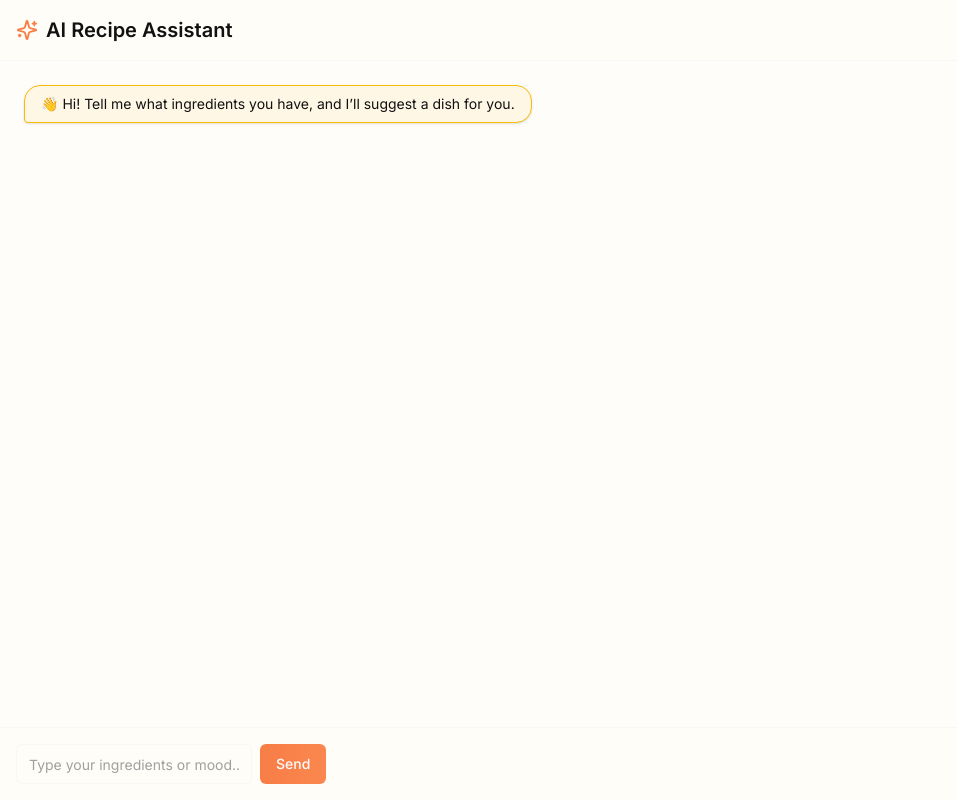
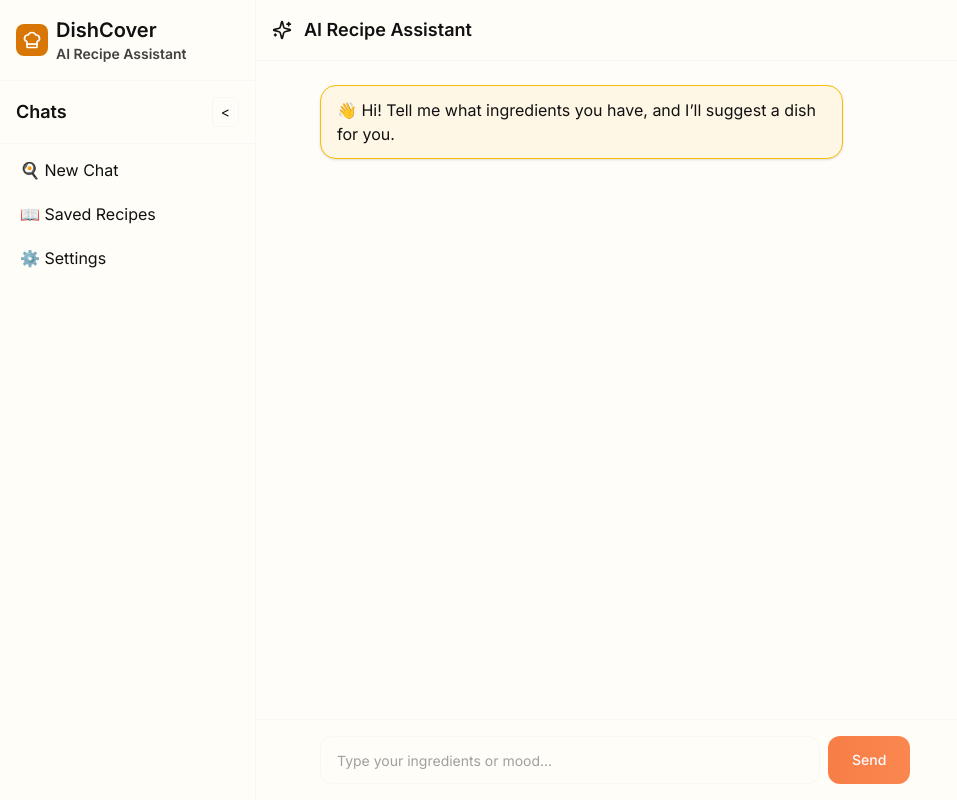
Before and after one commit to dnyaneshsb20/HeritageBites, a React (Vite) app: page /ai-suggestions in a window 1280 px wide. Shown: the whole page, without its empty margins (0-957 px from the left). Built offline with nearby package versions, Linux system fonts and the light colour scheme.

Commit message:
AI UI Created

```diff
--- a/src/pages/ai-suggestions/index.jsx
+++ b/src/pages/ai-suggestions/index.jsx
@@ -1,86 +1,159 @@
-import React, { useState } from "react";
+// src/pages/ai-suggestions/index.jsx
+import React, { useState, useRef, useEffect } from "react";
 import Button from "../../components/ui/Button";
 import Input from "../../components/ui/Input";
 import Icon from "../../components/AppIcon";
 
 const AISuggestions = () => {
   const [messages, setMessages] = useState([
-    { role: "ai", text: "👋 Hi! Tell me what ingredients you have, and I’ll suggest a dish for you." }
+    {
+      role: "ai",
+      text: "👋 Hi! Tell me what ingredients you have, and I’ll suggest a dish for you.",
+    },
   ]);
   const [query, setQuery] = useState("");
+  const chatEndRef = useRef(null);
+  const [isSidebarOpen, setIsSidebarOpen] = useState(true);
 
   const handleAskAI = (e) => {
     e.preventDefault();
-    if (!query.trim()) return;
+    const text = query.trim();
+    if (!text) return;
 
     // Add user message
-    const newMessages = [...messages, { role: "user", text: query }];
-    setMessages(newMessages);
+    setMessages((prev) => [...prev, { role: "user", text }]);
+    setQuery("");
 
-    // Simulated AI response (replace with API call later)
+    // Simulated AI reply
     setTimeout(() => {
       setMessages((prev) => [
         ...prev,
-        { role: "ai", text: `🍲 Based on "${query}", I suggest Paneer Butter Masala with Naan.` }
+        {
+          role: "ai",
+          text: `🍲 Based on "${text}", I suggest Paneer Butter Masala with Naan.`,
+        },
       ]);
-    }, 600);
-
-    setQuery("");
+    }, 700);
   };
 
+  // Auto scroll down when new message
+  useEffect(() => {
+    chatEndRef.current?.scrollIntoView({ behavior: "smooth" });
+  }, [messages]);
+
   return (
-    <div className="flex flex-col h-screen bg-background">
-      {/* Header */}
-      <div className="p-4 border-b border-border bg-popover shadow-sm flex items-center space-x-2">
-        <Icon name="Sparkles" size={22} className="text-[#f87d46]" />
-        <h1 className="text-xl font-semibold text-foreground">
+    <div className="flex h-screen bg-background text-foreground">
+      {/* Sidebar */}
+      <aside
+        className={`${isSidebarOpen ? "w-64" : "w-16"
+          } bg-popover border-r border-border flex flex-col transition-all duration-300`}
+      >
+        {/* Sidebar Header */}
+        <div className="flex flex-col items-start gap-1 p-4 border-b border-border">
+          <div className="flex items-center gap-2">
+            <div className="flex items-center justify-center w-8 h-8 bg-primary rounded-lg">
+              <Icon name="ChefHat" size={20} color="white" />
+            </div>
+            <span className="text-xl font-heading font-semibold text-foreground">
+              DishCover
+              <h1 className="text-sm font-semibold text-foreground/80">
                 AI Recipe Assistant
               </h1>
+            </span>
+          </div>
         </div>
 
-      {/* Chat Area */}
-      <div className="flex-1 overflow-y-auto p-6 space-y-4 bg-[#FFFDF9]">
-        {messages.map((msg, idx) => (
+        <div className="flex items-center justify-between p-4 border-b border-border">
+          <h2
+            className={`font-semibold text-lg ${!isSidebarOpen && "hidden"
+              } md:block`}
+          >
+            Chats
+          </h2>
+          <button
+            onClick={() => setIsSidebarOpen(!isSidebarOpen)}
+            className="text-sm px-2 py-1 border rounded"
+          >
+            {isSidebarOpen ? "<" : ">"}
+          </button>
+        </div>
+
+        {/* Sidebar Items */}
+        <div className="flex-1 overflow-y-auto p-2 space-y-2">
+          <button className="w-full text-left px-3 py-2 rounded hover:bg-muted">
+            🍳 New Chat
+          </button>
+          <button className="w-full text-left px-3 py-2 rounded hover:bg-muted">
+            📖 Saved Recipes
+          </button>
+          <button className="w-full text-left px-3 py-2 rounded hover:bg-muted">
+            ⚙️ Settings
+          </button>
+        </div>
+      </aside>
+
+      {/* Main Chat Area */}
+      <div className="flex flex-col flex-1">
+        {/* Header */}
+        <header className="p-4 border-b border-border bg-popover flex items-center gap-3">
+          <Icon name="Sparkles" size={20} />
+          <h1 className="text-lg font-semibold">AI Recipe Assistant</h1>
+        </header>
+
+        {/* Chat Messages */}
+        <main className="flex-1 overflow-y-auto px-4 py-6 bg-[#FFFDF9]">
+          <div className="max-w-4xl mx-auto space-y-4">
+            {messages.map((m, i) => (
               <div
-            key={idx}
-            className={`flex ${
-              msg.role === "user" ? "justify-end" : "justify-start"
+                key={i}
+                className={`flex ${m.role === "user" ? "justify-end" : "justify-start"
                   }`}
               >
                 <div
-              className={`max-w-[75%] px-4 py-2 rounded-2xl text-sm shadow
-                ${
-                  msg.role === "user"
-                    ? "bg-gradient-to-r from-[#f87d46] to-[#fa874f] text-white rounded-br-sm"
-                    : "bg-[#FFF7E6] border border-[#F9BC06] text-foreground rounded-bl-sm"
+                  className={`${m.role === "user" ? "ml-4" : "mr-4"
+                    } ${m.role === "user"
+                      ? "w-full sm:w-10/12 md:w-8/12 lg:w-6/12"
+                      : "w-full sm:w-11/12 md:w-9/12 lg:w-7/12"
                     }`}
                 >
-              {msg.text}
+                  <div
+                    className={`px-4 py-3 rounded-2xl text-base shadow
+                      ${m.role === "user"
+                        ? "bg-gradient-to-r from-[#f87d46] to-[#fa874f] text-white"
+                        : "bg-[#FFF7E6] border border-[#F9BC06] text-foreground"
+                      }`}
+                  >
+                    {m.text}
+                  </div>
                 </div>
               </div>
             ))}
+            <div ref={chatEndRef} />
           </div>
+        </main>
 
-      {/* Input Area */}
+        {/* Input Bar */}
         <form
           onSubmit={handleAskAI}
-        className="p-4 border-t border-border bg-popover flex gap-2"
+          className="p-4 border-t border-border bg-popover"
         >
+          <div className="max-w-4xl mx-auto flex gap-2">
             <Input
-          type="text"
-          placeholder="Type your ingredients or mood..."
               value={query}
               onChange={(e) => setQuery(e.target.value)}
-          className="flex-1"
+              placeholder="Type your ingredients or mood..."
+              className="flex-1 min-w-[500px] h-12 px-4 py-3 rounded-xl border border-border"
             />
             <Button
               type="submit"
               variant="hero"
-          className="bg-gradient-to-r from-[#f87d46] to-[#fa874f] text-[#fdfbff]"
+              className="h-12 px-6 rounded-xl bg-gradient-to-r from-[#f87d46] to-[#fa874f] text-[#fdfbff]"
             >
               Send
             </Button>
+          </div>
         </form>
+      </div>
     </div>
   );
 };
```
Lines whose indentation alone changed are shown as unchanged.
